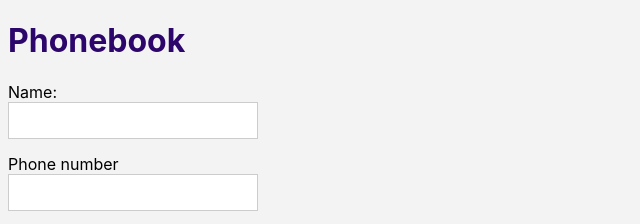
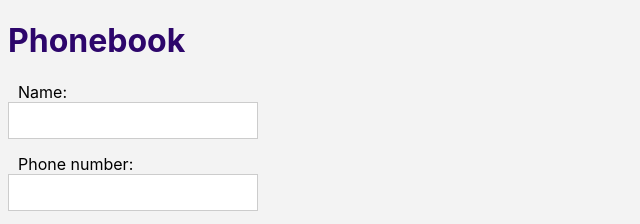
Before and after one commit to OlhaLu/goit-react-hw-06-phonebook, a React (Create React App) app: page / in a window 1280 px wide. Shown: the top 224 px of the page, without its empty margins (0-640 px from the left). Built offline with nearby package versions, Linux system fonts and the light colour scheme.

Commit message:
Fixed ContactForm -- submit values

```diff
--- a/src/components/ContactForm.js
+++ b/src/components/ContactForm.js
@@ -7,29 +7,21 @@ const ContactForm = ({ addContact }) => {
   const nameID = useRef(shortid.generate());
 
   const onChangeName = e => {
-    setName({ text: e.target.value });
+    const name = e.target.value;
+    setName(name);
   };
 
   const [number, setNumber] = useState('');
   const numberID = useRef(shortid.generate());
 
   const onChangeNumber = e => {
-    setNumber({ text: e.target.value });
+    const number = e.target.value;
+    setNumber(number);
   };
 
   const onSubmit = e => {
     e.preventDefault();
     addContact({ name, number });
-
-    // if (!name || !number) {
-    //   alert('Please input name and number');
-    //   return;
-    // }
-
-    // if (name === name) {
-    //   alert(`${name} is alredy in contacts`);
-    //   return;
-    // }
 
     setName('');
     setNumber('');
@@ -40,18 +32,19 @@ const ContactForm = ({ addContact }) => {
       <span>Name: </span>
       <input
         type="text"
-        // value={name}
         name="name"
         onChange={onChangeName}
         id={nameID.current}
+        value={name}
       />
-      <span>Phone number </span>
+
+      <span>Phone number: </span>
       <input
         type="number"
-        // value={number}
         name="number"
         onChange={onChangeNumber}
         id={numberID.current}
+        value={number}
       />
       <button type="submit">Add contact</button>
     </form>
--- a/src/style.css
+++ b/src/style.css
@@ -38,6 +38,10 @@ input {
   border: 1px solid #ccc;
 }
 
+span {
+  margin: 0 10px;
+}
+
 .addContactForm {
   float: left;
   margin-right: 30px;
```
